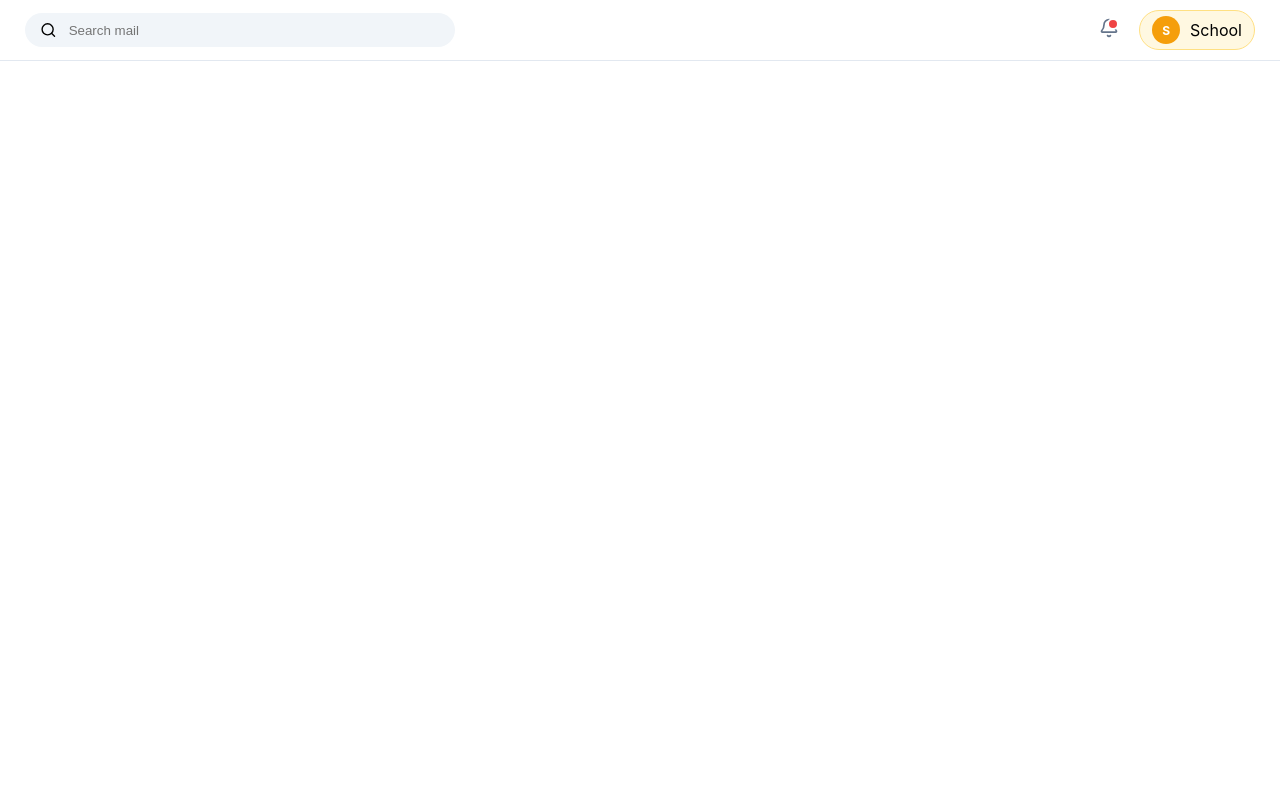
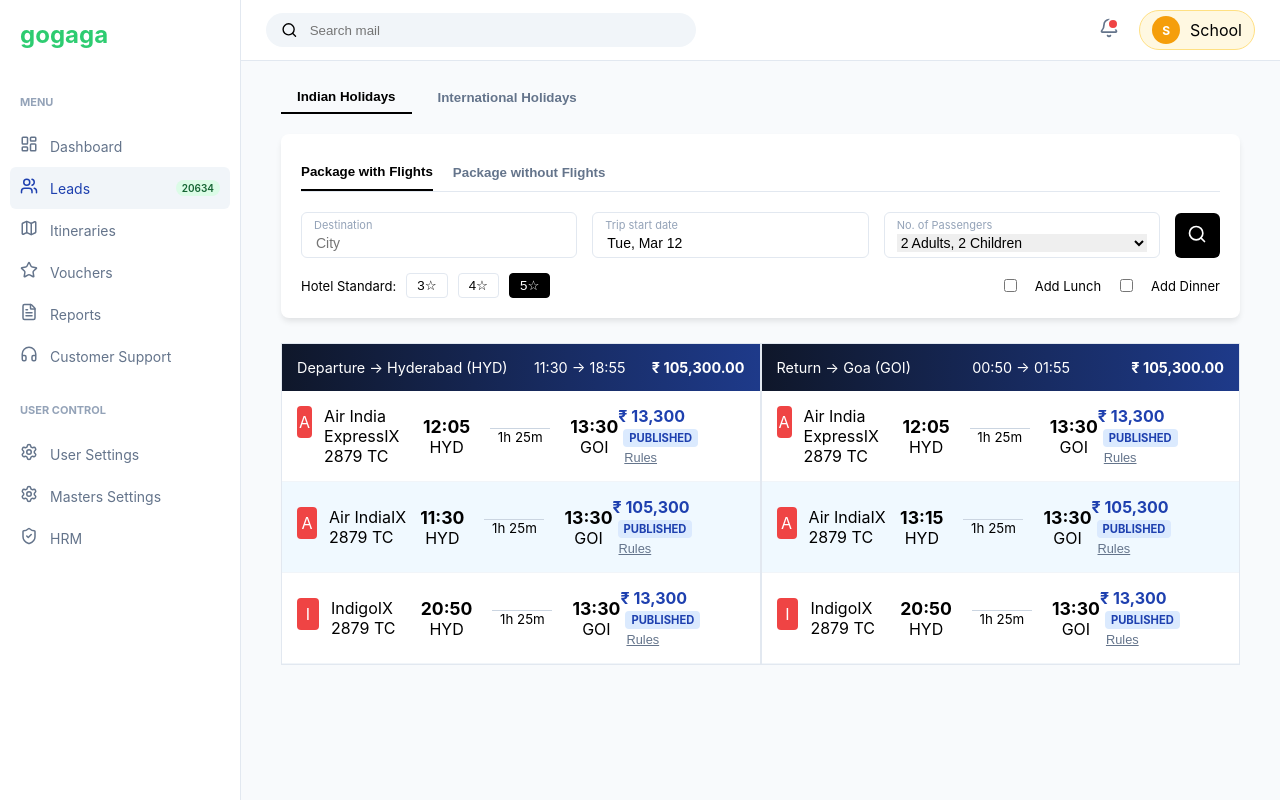
Before and after one commit to shalini-saloni/gogaga_frontend, a React (Create React App) app: page / in a window 1280 px wide. Built offline with nearby package versions, Linux system fonts and the light colour scheme.

Commit message:
updated app.js

```diff
--- a/src/App.css
+++ b/src/App.css
@@ -1,38 +1,58 @@
-.App {
-  text-align: center;
+.app-container {
+  display: flex;
+  height: 100vh;
+  background-color: #f8fafc;
 }
 
-.App-logo {
-  height: 40vmin;
-  pointer-events: none;
+.main-viewport {
+  flex: 1;
+  overflow-y: auto;
 }
 
-@media (prefers-reduced-motion: no-preference) {
-  .App-logo {
-    animation: App-logo-spin infinite 20s linear;
-  }
+.content-padding {
+  padding: 20px 40px;
 }
 
-.App-header {
-  background-color: #282c34;
-  min-height: 100vh;
+.tab-system {
   display: flex;
-  flex-direction: column;
-  align-items: center;
-  justify-content: center;
-  font-size: calc(10px + 2vmin);
-  color: white;
+  gap: 10px;
+  margin-bottom: 20px;
 }
 
-.App-link {
-  color: #61dafb;
+.tab {
+  padding: 8px 16px;
+  border: none;
+  background: none;
+  cursor: pointer;
+  font-weight: 600;
+  color: #64748b;
 }
 
-@keyframes App-logo-spin {
-  from {
-    transform: rotate(0deg);
-  }
-  to {
-    transform: rotate(360deg);
-  }
+.tab.active {
+  color: #000;
+  border-bottom: 2px solid #000;
 }
+
+.flight-results-container {
+  display: grid;
+  grid-template-columns: 1fr 1fr;
+  gap: 2px;
+  background: #e2e8f0;
+  border: 1px solid #e2e8f0;
+}
+
+.flight-column {
+  background: #fff;
+}
+
+.column-header {
+  padding: 15px;
+  display: flex;
+  justify-content: space-between;
+  color: white;
+  font-size: 0.9rem;
+}
+
+.blue-grad {
+  background: linear-gradient(90deg, #0f172a 0%, #1e3a8a 100%);
+}
--- a/src/App.js
+++ b/src/App.js
@@ -1,11 +1,51 @@
-import logo from './logo.svg';
+import React from 'react';
+import Sidebar from './components/Sidebar/Sidebar';
 import Header from './components/Header/Header';
+import SearchBar from './components/SearchBar/SearchBar';
+import FlightCard from './components/FlightCard/FlightCard';
 import './App.css';
 
 function App() {
   return (
-    <div className="App">
-      <Header/>
+    <div className="app-container">
+      <Sidebar />
+      <main className="main-viewport">
+        <Header />
+        <div className="content-padding">
+          <div className="tab-system">
+            <button className="tab active">Indian Holidays</button>
+            <button className="tab">International Holidays</button>
+          </div>
+
+          <SearchBar />
+
+          <div className="flight-results-container">
+            {/* Outbound Column */}
+            <div className="flight-column">
+              <div className="column-header blue-grad">
+                <span>Departure {`->`} Hyderabad (HYD)</span>
+                <span>11:30 {`->`} 18:55</span>
+                <strong>₹ 105,300.00</strong>
+              </div>
+              <FlightCard airline="Air India Express" time="12:05" price="13,300" selected />
+              <FlightCard airline="Air India" time="11:30" price="105,300" highlight />
+              <FlightCard airline="Indigo" time="20:50" price="13,300" />
+            </div>
+
+            {/* Return Column */}
+            <div className="flight-column">
+              <div className="column-header blue-grad">
+                <span>Return  {`->`} Goa (GOI)</span>
+                <span>00:50 {`->`} 01:55</span>
+                <strong>₹ 105,300.00</strong>
+              </div>
+              <FlightCard airline="Air India Express" time="12:05" price="13,300" selected />
+              <FlightCard airline="Air India" time="13:15" price="105,300" highlight />
+              <FlightCard airline="Indigo" time="20:50" price="13,300" />
+            </div>
+          </div>
+        </div>
+      </main>
     </div>
   );
 }
```
